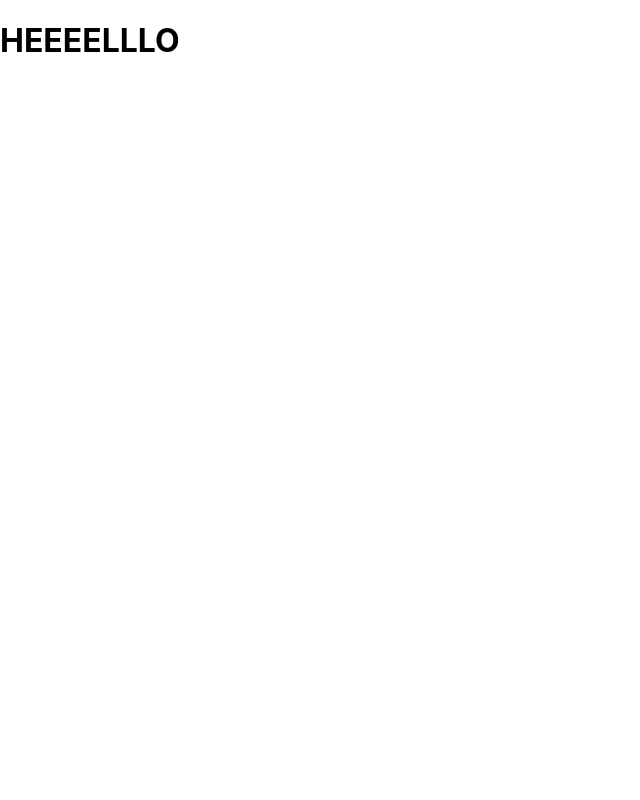
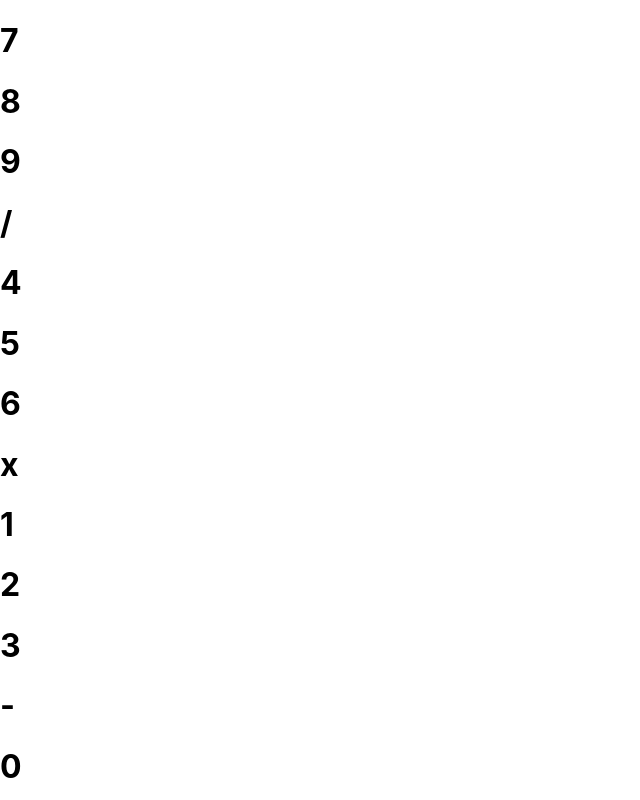
Before and after one commit to LinKCoding/calc-react, a React (Create React App) app: page / in a window 1280 px wide. Shown: the top 800 px of the page, without its empty margins (0-640 px from the left). Built offline with nearby package versions, Linux system fonts and the light colour scheme.

Commit message:
added in calculator comp between overlay and button list

```diff
--- a/src/components/calculatorComps/CalcButton.js
+++ b/src/components/calculatorComps/CalcButton.js
@@ -1,9 +1,13 @@
 import React from 'react'
 
 export default class CalcButton extends React.Component {
+  constructor(props) {
+    super(props)
+  }
+
   render() {
     return (
-      <h1>HEEEELLLO </h1>
+      <h1>{this.props.char}</h1>
     )
   }
 }
--- /dev/null
+++ b/src/components/calculatorComps/Calculator.js
@@ -0,0 +1,16 @@
+import React from 'react'
+import ButtonList from './ButtonList'
+
+export default class Calculator extends React.Component {
+  constructor(props) {
+    super(props)
+
+    this.state = {
+      chars: ['7', '8', '9', '/', '4', '5', '6', 'x', '1', '2', '3', '-', '0', '.', '=', '+']
+    }
+  }
+
+  render() {
+    return <ButtonList chars={this.state.chars} />
+  }
+}
--- a/src/components/calculatorComps/buttonList.js
+++ b/src/components/calculatorComps/buttonList.js
@@ -1,9 +1,11 @@
 import React from 'react'
-import Button from './CalcButton'
+import CalcButton from './CalcButton'
 
 const ButtonList = (props) => {
   return (
-    <Button />
+    props.chars.map((char, idx) => {
+      return <CalcButton key={`${char}-${idx}`} char={char}/>
+    })
   )
 }
 
--- a/src/components/overlay.js
+++ b/src/components/overlay.js
@@ -1,16 +1,12 @@
 import React from 'react';
-import ButtonList from './CalculatorComps/ButtonList'
+import Calculator from './CalculatorComps/Calculator'
 
 export default class Overlay extends React.Component {
   constructor (props) {
     super(props)
-
-    this.state = {
-
-    }
   }
 
   render() {
-    return <ButtonList />
+    return <Calculator />
   }
 }
```
Also changed, not shown: src/components/calculatorComps/screen.js (+16 -0 lines).
